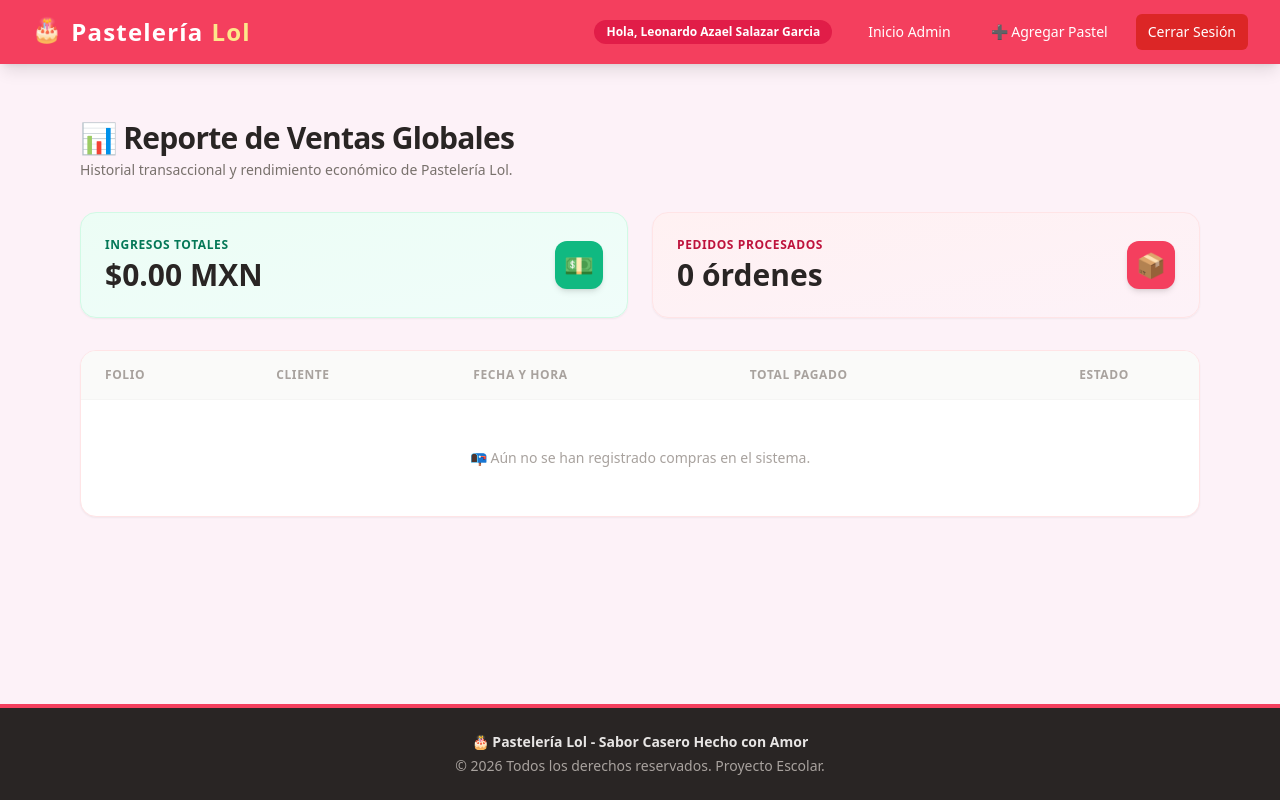
After one commit to LeonardoAza/Pasteleria_LOL, a PHP site: page /reporte_ventas.php in a window 1280 px wide. The commit adds this page. Run offline with PHP 8.4, Linux system fonts and the light colour scheme; a user stored in the database is signed in; data comes from the database, SQL or seed files in the repository; data that the repository does not hold is empty; some libraries are stand-ins or nearby versions.

Commit message:
agregue el reporte de las ventas y detalles finales

```diff
--- a/header.php
+++ b/header.php
@@ -1,5 +1,5 @@
 <?php
-// Aseguramos que la sesión esté activa en cualquier página que use el header
+// aseguramos que la sesión esté activa en cualquier página que use el header
 if (session_status() === PHP_SESSION_NONE) {
     session_start();
 }
@@ -43,7 +43,7 @@ if (session_status() === PHP_SESSION_NONE) {
                                 <?php
                                 $cant_carrito = isset($_SESSION['carrito']) ? array_sum($_SESSION['carrito']) : 0;
                                 if ($cant_carrito > 0) {
-    // Le agregamos "animate-pulse" para que el círculo brille suavemente
+
     echo "<span class='animate-pulse ml-1 bg-yellow-400 text-rose-900 font-bold px-2 py-0.5 rounded-full text-xs'>$cant_carrito</span>";
 }
                                 ?>
--- /dev/null
+++ b/reporte_ventas.php
@@ -0,0 +1,122 @@
+<?php
+session_start();
+
+// SEGURIDAD: Si no ha iniciado sesión o NO es administrador, lo mandamos al login
+if (!isset($_SESSION['usuario_nombre']) || $_SESSION['usuario_rol'] !== 'admin') {
+    header("Location: login.php");
+    exit();
+}
+
+include 'conexion.php';
+include 'header.php';
+
+// 1. CÁLCULO DE REPORTES (KPIs): Consultamos el total de dinero y cantidad de pedidos en tiempo real
+$sql_kpi = "SELECT COUNT(*) AS total_ordenes, SUM(total_pagar) AS ingresos_totales FROM pedidos";
+$res_kpi = $conexion->query($sql_kpi);
+$datos_kpi = $res_kpi->fetch_assoc();
+
+$total_ordenes = $datos_kpi['total_ordenes'] ?? 0;
+$ingresos_totales = $datos_kpi['ingresos_totales'] ?? 0;
+
+// 2. CONSULTA PRINCIPAL CON JOIN: Unimos 'pedidos' con 'usuarios' usando tu id_usuario
+$sql_reporte = "SELECT pedidos.id_pedido, usuarios.nombre AS nombre_cliente, pedidos.fecha_pedido, pedidos.total_pagar, pedidos.estado
+                FROM pedidos
+                INNER JOIN usuarios ON pedidos.id_usuario = usuarios.id_usuario
+                ORDER BY pedidos.fecha_pedido DESC";
+$resultado = $conexion->query($sql_reporte);
+?>
+
+<div class="max-w-6xl mx-auto px-4 py-6">
+
+    <div class="mb-8">
+        <h2 class="text-3xl font-black text-stone-800 tracking-tight">📊 Reporte de Ventas Globales</h2>
+        <p class="text-sm text-stone-500 mt-1">Historial transaccional y rendimiento económico de Pastelería Lol.</p>
+    </div>
+
+    <div class="grid grid-cols-1 sm:grid-cols-2 gap-6 mb-8">
+        <div class="bg-gradient-to-br from-emerald-50 to-teal-50 border border-emerald-100 p-6 rounded-2xl shadow-sm">
+            <div class="flex items-center justify-between">
+                <div>
+                    <p class="text-xs font-bold text-emerald-700 uppercase tracking-wider">Ingresos Totales</p>
+                    <h3 class="text-3xl font-black text-stone-800 mt-1">
+                        $<?php echo number_format((float)$ingresos_totales, 2); ?> MXN
+                    </h3>
+                </div>
+                <div class="bg-emerald-500 text-white w-12 h-12 rounded-xl flex items-center justify-center text-2xl shadow-md">
+                    💵
+                </div>
+            </div>
+        </div>
+
+        <div class="bg-gradient-to-br from-rose-50 to-pink-50 border border-rose-100 p-6 rounded-2xl shadow-sm">
+            <div class="flex items-center justify-between">
+                <div>
+                    <p class="text-xs font-bold text-rose-700 uppercase tracking-wider">Pedidos Procesados</p>
+                    <h3 class="text-3xl font-black text-stone-800 mt-1">
+                        <?php echo (int)$total_ordenes; ?> órdenes
+                    </h3>
+                </div>
+                <div class="bg-rose-500 text-white w-12 h-12 rounded-xl flex items-center justify-center text-2xl shadow-md">
+                    📦
+                </div>
+            </div>
+        </div>
+    </div>
+
+    <div class="bg-white rounded-2xl border border-rose-100 shadow-sm overflow-hidden">
+        <div class="overflow-x-auto">
+            <table class="w-full text-left border-collapse">
+                <thead>
+                    <tr class="bg-stone-50 border-b border-stone-100 text-stone-400 text-xs font-bold uppercase tracking-wider">
+                        <th class="py-4 px-6">Folio</th>
+                        <th class="py-4 px-6">Cliente</th>
+                        <th class="py-4 px-6">Fecha y Hora</th>
+                        <th class="py-4 px-6">Total Pagado</th>
+                        <th class="py-4 px-6 text-center">Estado</th>
+                    </tr>
+                </thead>
+                <tbody class="divide-y divide-stone-100 text-stone-700 text-sm">
+                    <?php if ($resultado && $resultado->num_rows > 0) { ?>
+                        <?php while ($pedido = $resultado->fetch_assoc()) { ?>
+                            <tr class="hover:bg-rose-50/30 transition duration-150">
+                                <td class="py-4 px-6 font-bold text-stone-800">
+                                    #<?php echo str_pad($pedido['id_pedido'], 5, "0", STR_PAD_LEFT); ?>
+                                </td>
+                                <td class="py-4 px-6 font-medium">
+                                    <?php echo htmlspecialchars($pedido['nombre_cliente']); ?>
+                                </td>
+                                <td class="py-4 px-6 text-stone-500">
+                                    <?php echo date("d/m/Y h:i A", strtotime($pedido['fecha_pedido'])); ?>
+                                </td>
+                                <td class="py-4 px-6 font-bold text-stone-900">
+                                    $<?php echo number_format((float)$pedido['total_pagar'], 2); ?>
+                                </td>
+                                <td class="py-4 px-6 text-center">
+                                    <?php
+                                    $estado = $pedido['estado'];
+                                    if (strtolower($estado) == 'completado') {
+                                        echo '<span class="bg-emerald-100 text-emerald-800 text-xs font-bold px-3 py-1 rounded-full uppercase tracking-wide">Completado</span>';
+                                    } else {
+                                        echo '<span class="bg-amber-100 text-amber-800 text-xs font-bold px-3 py-1 rounded-full uppercase tracking-wide">Pendiente</span>';
+                                    }
+                                    ?>
+                                </td>
+                            </tr>
+                        <?php } ?>
+                    <?php } else { ?>
+                        <tr>
+                            <td colspan="5" class="py-12 text-center text-stone-400 font-medium">
+                                📭 Aún no se han registrado compras en el sistema.
+                            </td>
+                        </tr>
+                    <?php } ?>
+                </tbody>
+            </table>
+        </div>
+    </div>
+
+</div>
+
+<?php
+include 'footer.php';
+?>
```
Also changed, not shown: bienvenido.php (+6 -6 lines), guardar_pedido.php (+5 -5 lines), procesar_login.php (+6 -6 lines), procesar_registro.php (+4 -6 lines), imagenes/tortuga.jpg (added).
